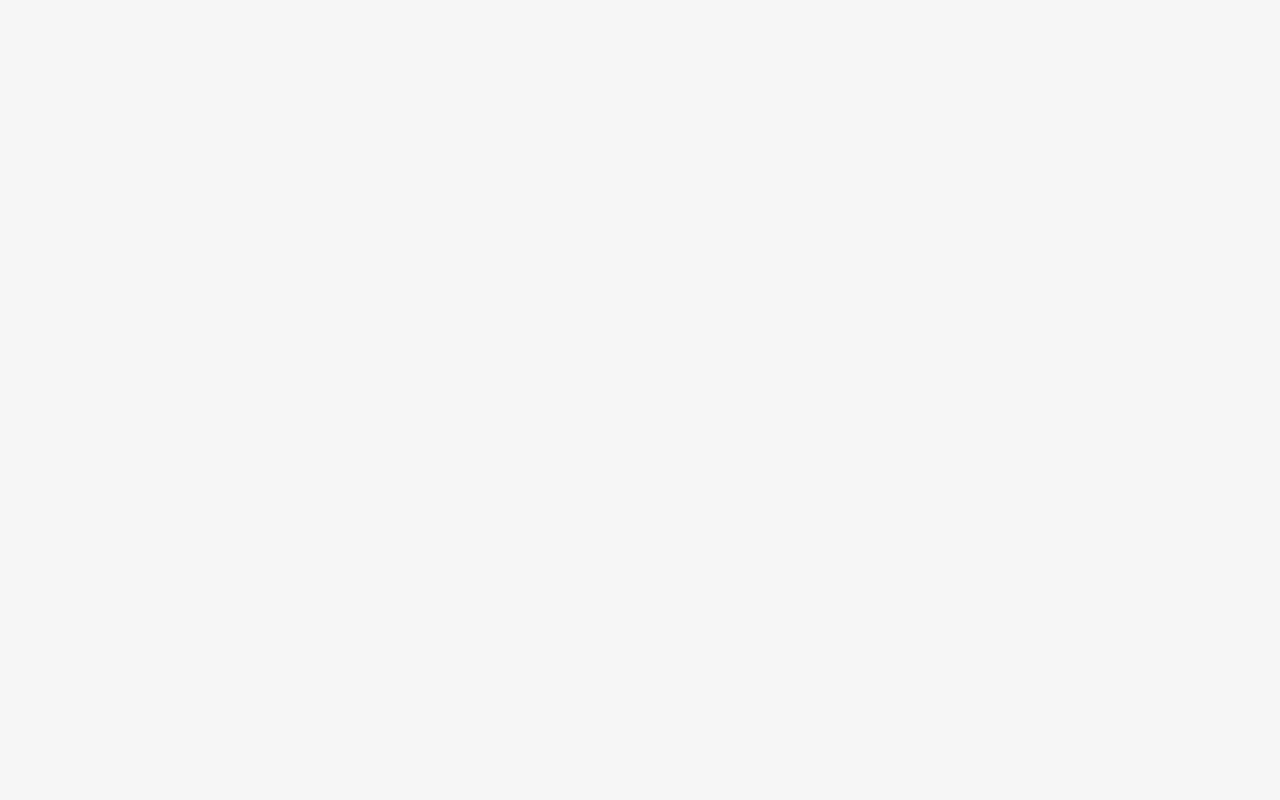
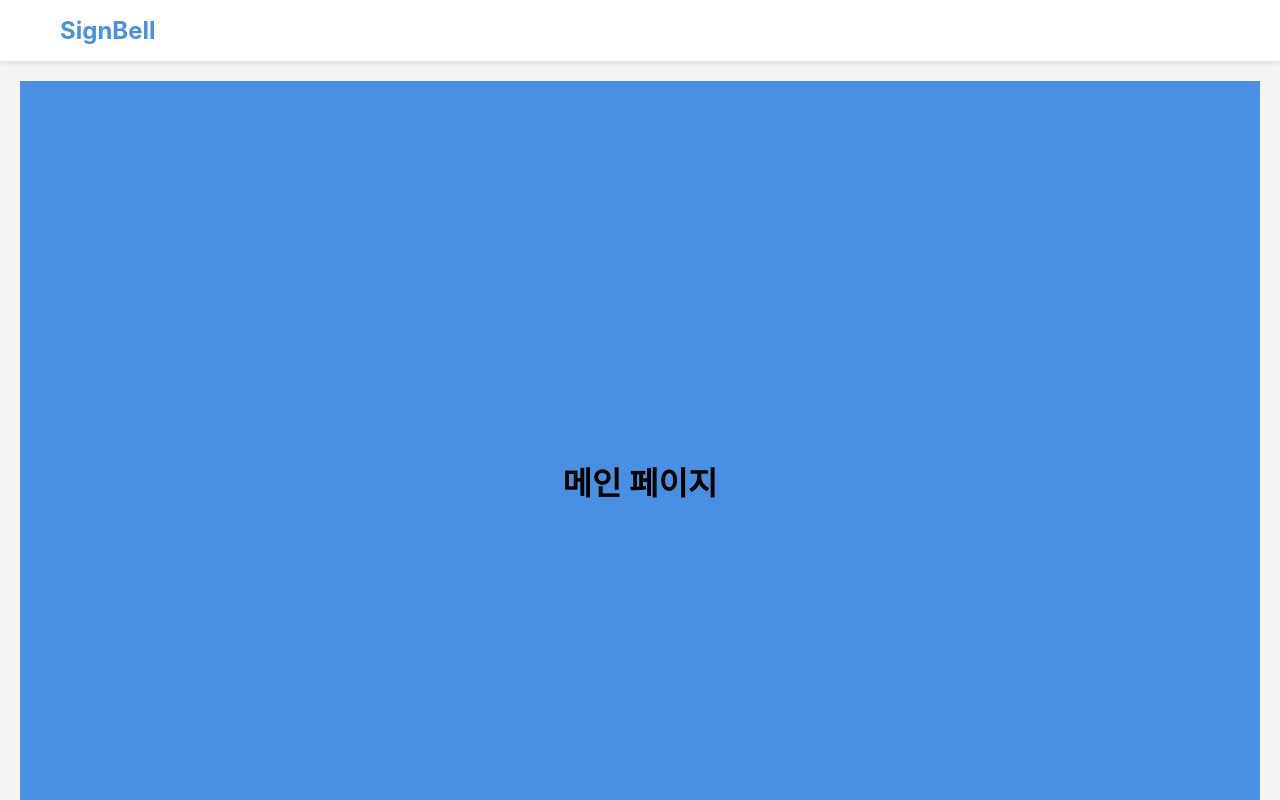
Before and after one commit to SynergySign/SignBell-App, a React (Vite) app in the folder frontend/: page /main in a window 1280 px wide. Before the commit this address had no page. Shown: the top 800 px of the page. Built offline with nearby package versions, Linux system fonts and the light colour scheme.

Commit message:
feat: [MAIN-001] 메인 페이지 라우팅 및 기본 레이아웃 구현
- /main 경로 추가 및 MainPage 컴포넌트 생성
- 3단 구조 (Header, Main, Footer) 레이아웃 구성
- 페이지 진입 애니메이션 (fadeIn) 적용
- Primary Color 배경 적용

```diff
--- /dev/null
+++ b/frontend/src/pages/main/MainPage.jsx
@@ -0,0 +1,22 @@
+/**
+ * @개요 메인 페이지 컴포넌트
+ * @작성자 신동준 (sdj3959)
+ * @작성일 2025-10-17
+ * @최종수정일 2025-10-17
+ * @반환값 {JSX.Element} 메인 페이지 컴포넌트
+ */
+
+import './MainPage.scss';
+
+const MainPage = () => {
+  return (
+    <div className="main-page">
+      <div className="main-content">
+        <h1>메인 페이지</h1>
+        {/* TODO: 프로필 카드 및 기능 버튼 구현 예정 */}
+      </div>
+    </div>
+  );
+};
+
+export default MainPage;
--- /dev/null
+++ b/frontend/src/pages/main/MainPage.scss
@@ -0,0 +1,33 @@
+/**
+ * @file MainPage 스타일 파일
+ * @작성자 신동준 (sdj3959)
+ * @작성일 2025-10-17
+ * @최종수정일 2025-10-17
+ */
+
+@import '../../styles/animations';
+
+.main-page {
+  width: 100%;
+  min-height: 100vh;
+  background-color: var(--primary-color);
+  display: flex;
+  justify-content: center;
+  align-items: center;
+  animation: fadeIn 0.5s ease-in-out;
+
+  .main-content {
+    width: 100%;
+    max-width: 1200px;
+    padding: 40px 20px;
+    display: flex;
+    flex-direction: column;
+    align-items: center;
+    gap: 40px;
+
+    @media (max-width: 768px) {
+      padding: 20px;
+      gap: 24px;
+    }
+  }
+}
--- a/frontend/src/routes/Router.jsx
+++ b/frontend/src/routes/Router.jsx
@@ -10,6 +10,7 @@ import { BrowserRouter, Routes, Route } from 'react-router-dom';
 import MainLayout from '../layout/MainLayout';
 import LandingPage from '../pages/auth/LandingPage';
 import TermsPage from '../pages/auth/TermsPage';
+import MainPage from '../pages/main/MainPage';
 import GameRoom from '../pages/GameRoom';
 
 const Router = () => {
@@ -26,6 +27,11 @@ const Router = () => {
             <TermsPage />
           </MainLayout>
         } />
+        <Route path="/main" element={
+          <MainLayout>
+            <MainPage />
+          </MainLayout>
+        } />
         <Route path="/gameroom" element={
           <MainLayout>
             <GameRoom />
```
